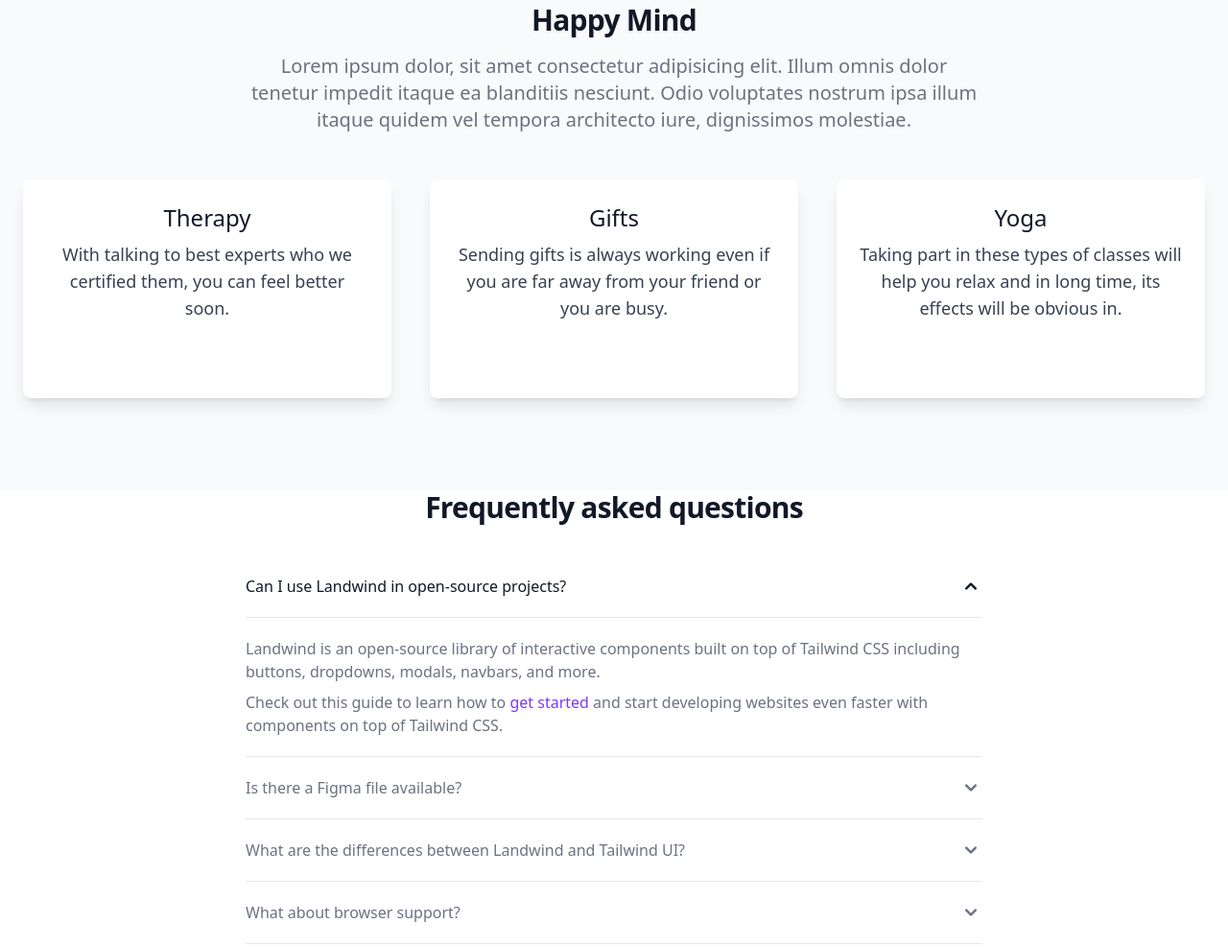
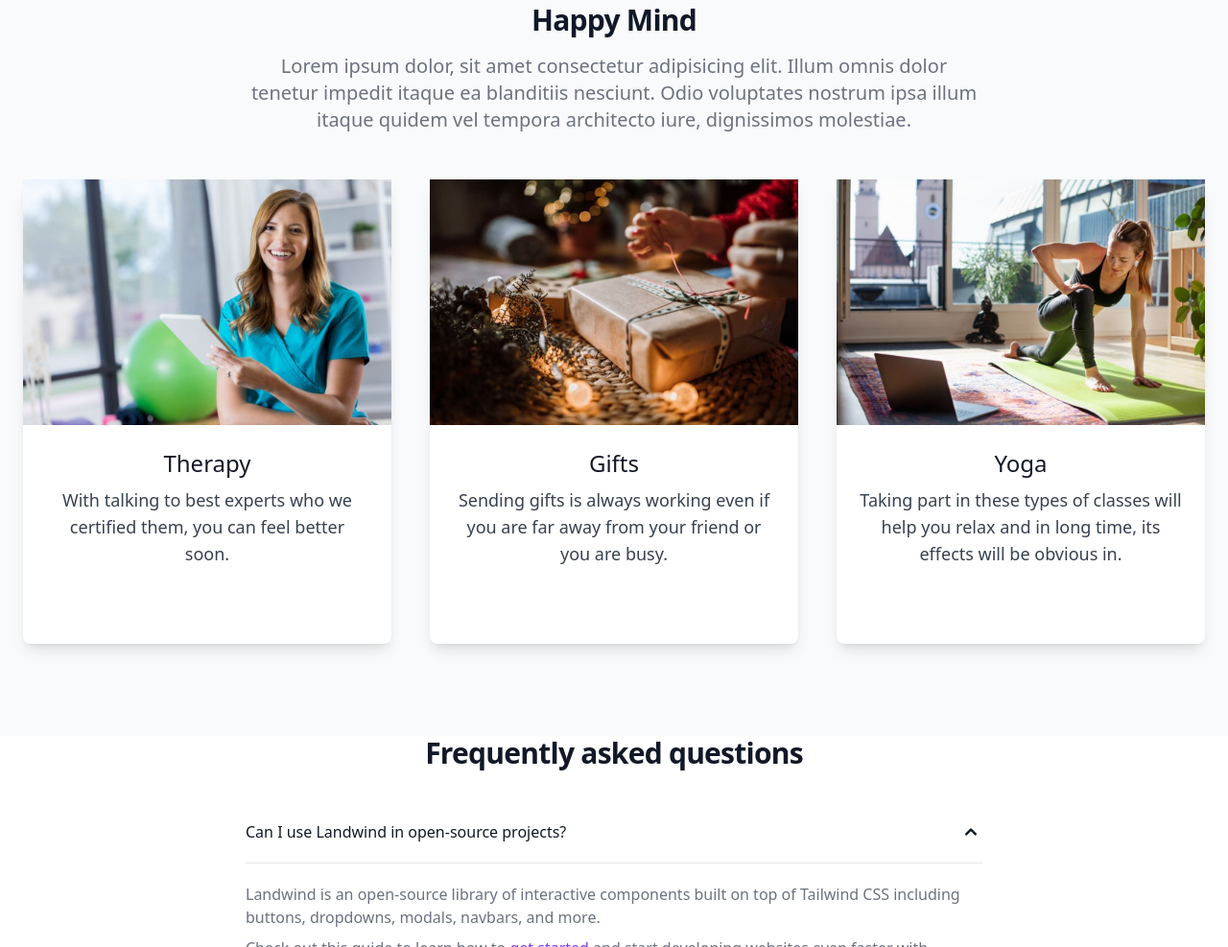
Before and after one commit to alefkheh/HoFin, a website: page index.html in a window 1280 px wide. Shown: the part 1984-2971 px from the top of the page at 96% size. Drawn offline with nearby package versions, Linux system fonts and the light colour scheme; the site is published under a folder, as on GitHub Pages, so addresses that start at the root find nothing.

Commit message:
Update index.html

```diff
--- a/index.html
+++ b/index.html
@@ -159,7 +159,7 @@
                 <div class="flex justify-center">
                     <div class="rounded-lg shadow-lg bg-white max-w-sm">
 
-                        <img class="rounded-t-lg" src="/images/box3.jpg" alt=""/>
+                        <img class="rounded-t-lg" src="./images/box3.jpg" alt=""/>
 
                       <div class="p-6">
                         <h5 class="text-gray-900 text-2xl font-medium mb-2 text-center">Therapy</h5>
@@ -174,7 +174,7 @@
                 <div class="flex justify-center">
                     <div class="rounded-lg shadow-lg bg-white max-w-sm">
 
-                        <img class="rounded-t-lg" src="/images/box1.jpg" alt=""/>
+                        <img class="rounded-t-lg" src="./images/box1.jpg" alt=""/>
 
                       <div class="p-6">
                         <h5 class="text-gray-900 text-2xl font-medium mb-2 text-center">Gifts</h5>
@@ -189,7 +189,7 @@
                 <div class="flex justify-center">
                     <div class="rounded-lg shadow-lg bg-white max-w-sm">
 
-                        <img class="rounded-t-lg" src="/images/box2.jpg" alt=""/>
+                        <img class="rounded-t-lg" src="./images/box2.jpg" alt=""/>
 
                       <div class="p-6">
                         <h5 class="text-gray-900 text-2xl font-medium mb-2 text-center">Yoga</h5>
```
